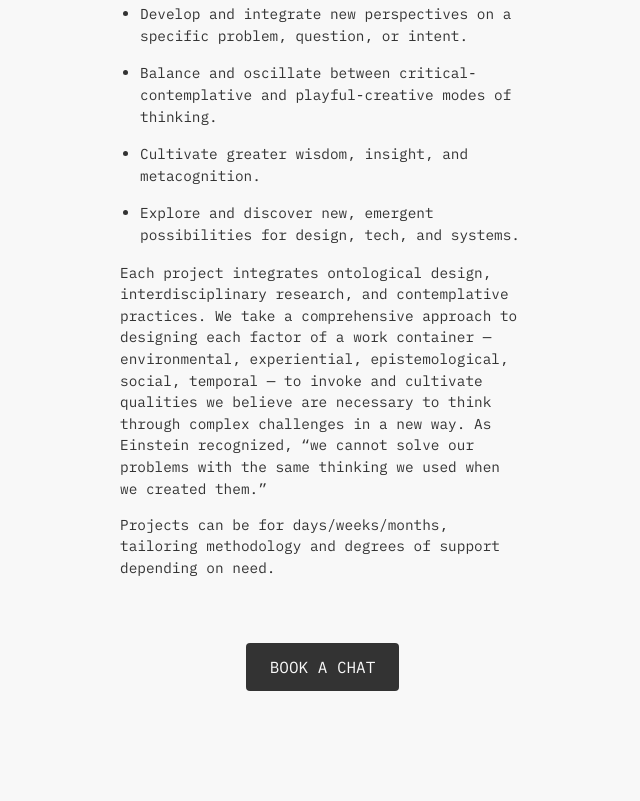
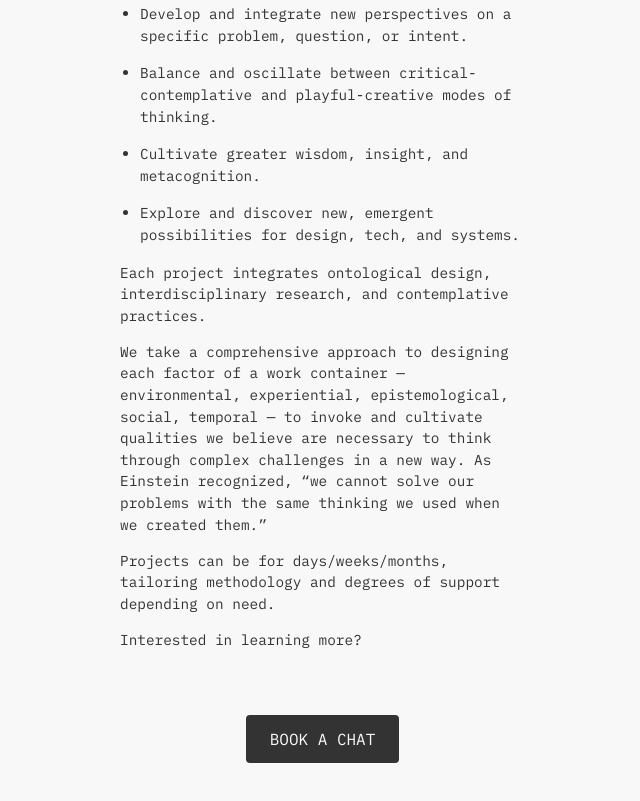
Before and after one commit to chrisneels/branches.github.io, a plain HTML site: page studio.html in a window 1280 px wide. Shown: the part 761-1562 px from the top of the page, without its empty margins (0-640 px from the left). Drawn offline with Linux system fonts and the light colour scheme.

Commit message:
Add files via upload

```diff
--- a/studio.html
+++ b/studio.html
@@ -100,15 +100,22 @@
     </ul>
 
     <p>
-      Each project integrates ontological design, interdisciplinary research, and contemplative practices. We take a comprehensive approach to designing each factor of a work container — environmental, experiential, epistemological, social, temporal — to invoke and cultivate qualities we believe are necessary to think through complex challenges in a new way. As Einstein recognized, “we cannot solve our problems with the same thinking we used when we created them.”
+      Each project integrates ontological design, interdisciplinary research, and contemplative practices.
+    </p>
+
+    <p>
+      We take a comprehensive approach to designing each factor of a work container — environmental, experiential, epistemological, social, temporal — to invoke and cultivate qualities we believe are necessary to think through complex challenges in a new way. As Einstein recognized, “we cannot solve our problems with the same thinking we used when we created them.”
     </p>
 
     <p>
       Projects can be for days/weeks/months, tailoring methodology and degrees of support depending on need.
     </p>
 
+    <p>
+      Interested in learning more?
+    </p>
     <div style="text-align: center; margin-top: 2rem;">
-      <a class="chat-button" href="chat.html">BOOK A CHAT</a>
+      <a class="chat-button" href="https://calendly.com/chrisneels/branches-consult">BOOK A CHAT</a>
     </div>
   </div>
 </body>
```
